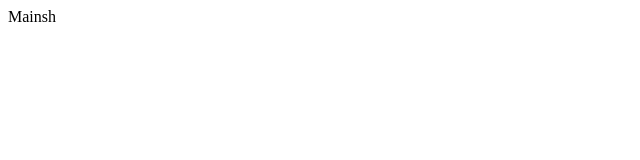
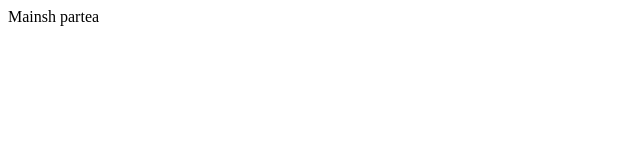
Before and after one commit to Manis7733/Git-One-go, a plain HTML site: page index.html in a window 1280 px wide. Shown: the full height of the page, 0-640 px from the left. Drawn offline with Linux system fonts and the light colour scheme.

```diff
--- a/index.html
+++ b/index.html
@@ -6,6 +6,6 @@
     <title>Document</title>
 </head>
 <body>
-    Mainsh
+    Mainsh partea
 </body>
 </html>
```
